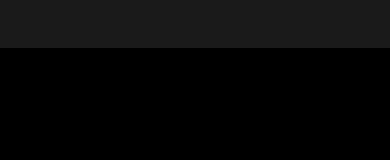
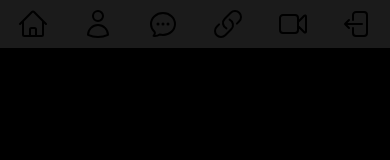
Before and after one commit to abelRoland/md-app-frontend, a Next.js app: page /links in a window 390 px wide. Shown: the top 160 px of the page. Built offline with nearby package versions, Linux system fonts and the light colour scheme.

Commit message:
Adding Navigation to Navbar on mobile and fixing responsivity error

```diff
--- a/src/components/Navbar/index.tsx
+++ b/src/components/Navbar/index.tsx
@@ -1,8 +1,10 @@
+import NavbarNavigation from '../NavbarNavigation'
 import styles from './navbar.module.css'
 
 export default function Navbar() {
   return (
     <div className={styles.navbarContainer}>
+      <NavbarNavigation />
       <p className={styles.navbarText}>User Name</p>
     </div>
   )
--- /dev/null
+++ b/src/components/NavbarNavigation/index.tsx
@@ -0,0 +1,61 @@
+'use client'
+import Link from 'next/link'
+import styles from './navbarNavigation.module.css'
+import { usePathname, useSearchParams, useParams } from 'next/navigation'
+import {
+  HomeIcon,
+  UserIcon,
+  LinkIcon,
+  VideoCameraIcon,
+  ChatBubbleOvalLeftEllipsisIcon,
+  ArrowLeftStartOnRectangleIcon,
+} from '@heroicons/react/24/outline'
+
+const links = [
+  { name: 'Home', href: '/', icon: HomeIcon },
+  {
+    name: 'Profile',
+    href: '/profile',
+    icon: UserIcon,
+  },
+  { name: 'Tips', href: '/tips', icon: ChatBubbleOvalLeftEllipsisIcon },
+  { name: 'Links', href: '/links?mediaKind=link', icon: LinkIcon },
+  { name: 'Videos', href: '/videos?mediaKind=video', icon: VideoCameraIcon },
+  { name: 'Logout', href: '/auth', icon: ArrowLeftStartOnRectangleIcon },
+]
+
+export default function NavbarNavigation() {
+  const pathname = usePathname()
+  const searchParams = useSearchParams()
+  const id = useParams<{ id: string }>()
+  const idParams = id.id === undefined ? '' : `/${id.id}`
+  const query = searchParams.get('mediaKind')
+  const mediaKind = query === null ? '' : `?mediaKind=${query}`
+  const fullPath = `${pathname}${mediaKind}`
+  return (
+    <div className={styles.navigationContainer}>
+      {links.map((link) => {
+        const LinkIcon = link.icon
+        return (
+          <Link
+            className={
+              fullPath === `${link.href}${idParams}`
+                ? styles.linkContainerActive
+                : styles.linkContainer
+            }
+            key={link.name}
+            href={link.href}
+          >
+            <LinkIcon
+              className={
+                fullPath === `${link.href}${idParams}`
+                  ? styles.iconsActive
+                  : styles.icons
+              }
+            />
+          </Link>
+        )
+      })}
+    </div>
+  )
+}
--- /dev/null
+++ b/src/components/NavbarNavigation/navbarNavigation.module.css
@@ -0,0 +1,34 @@
+.navigationContainer {
+  display: none;
+  @media (max-width: 700px) {
+    display: flex;
+    flex-direction: row;
+    justify-content: space-around;
+  }
+}
+
+.linkContainer {
+    display: none;
+    @media (max-width: 700px) {
+      display: flex;
+      flex-direction: row;
+      justify-content: space-around;
+    }
+  }
+
+.linkContainerActive {
+  display: flex;
+  flex-direction: column;
+  border-bottom: 3px solid var(--primary-1);
+}
+
+.icons {
+  width: 2rem;
+  margin: 0.5rem 0 0.25rem 0;
+}
+
+.iconsActive {
+  width: 2rem;
+  margin: 0.5rem 0 0.25rem 0;
+  color: var(--primary-1);
+}
--- a/src/components/Sidenav/sidenav.module.css
+++ b/src/components/Sidenav/sidenav.module.css
@@ -1,6 +1,10 @@
 .navLinkContainer {
   display: flex;
   padding-left: 1rem;
+}
+
+.navLinkContainer:hover {
+  background-color: var(--gray-60);
 }
 
 .navLinkContainerActive {
@@ -14,15 +18,18 @@
   background-color: var(--gray-60);
 }
 
-.navLinkContainer:hover {
-  background-color: var(--gray-60);
-}
-
 .navigationLinkName {
   margin: 0.2rem 0;
   padding: 0.5rem;
+  @media (min-width: 701px) and (max-width: 1120px) {
+    display: none;
+  }
 }
 
 .icons {
   width: 1.25rem;
+  @media (min-width: 701px) and (max-width: 1120px) {
+    width: 2rem;
+    margin: 0.5rem 0;
+  }
 }
--- a/src/views/home.module.css
+++ b/src/views/home.module.css
@@ -5,6 +5,7 @@
   @media (max-width: 700px) {
     grid-area: 2 / 1 / 3 / 8;
     margin: 0 1rem;
+    font-size: 1rem;
   }
 }
 
```
